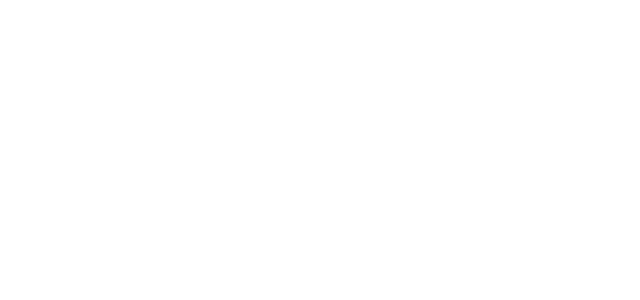
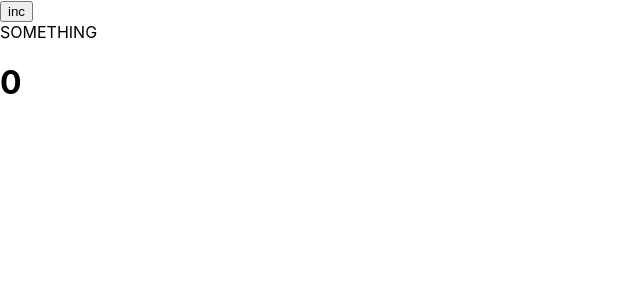
Before and after one commit to OleksandraRiabchenko/redux-okten, a React (Create React App) app: page / in a window 1280 px wide. Shown: the top 300 px of the page, without its empty margins (0-640 px from the left). Built offline with nearby package versions, Linux system fonts and the light colour scheme.

Commit message:
lesson1 part1 action'INC'

```diff
--- a/src/App.js
+++ b/src/App.js
@@ -1,7 +1,33 @@
+import {useSelector, useDispatch} from 'react-redux';
+
+const SomeNestedChildComponent = () => {
+    // const counter = useSelector((state) => state.counterValue); або 2й варіант одразу деструктуризувати об'єкт
+    const counter = useSelector(({counterValue}) => counterValue);
+    //console.log(counter);
+
+    return (
+        <div>
+            SOMETHING
+            <h1> {counter}</h1>
+
+        </div>
+    )
+}
+
+const SomeChildComponent = () => {
+    return (<SomeNestedChildComponent/>)
+}
+
 export default function App() {
-  return (
-    <div >
-
-    </div>
-  );
+    const dispatch = useDispatch();
+    return (
+        <div>
+            <button onClick={() => {
+                dispatch({type: 'INC'})
+            }
+            }>inc
+            </button>
+            <SomeChildComponent/>
+        </div>
+    );
 }
--- a/src/index.js
+++ b/src/index.js
@@ -4,11 +4,47 @@
 import App from './App';
 import reportWebVitals from './reportWebVitals';
 
+import {createStore} from 'redux';
+import {Provider} from 'react-redux';
+
+const initialState = {
+    counterValue: 0
+}
+const counterReduser = (state = initialState, action) => {
+    //console.log({state, action})
+    switch (action.type) {
+        case 'INC': {
+            return {...state, counterValue: state.counterValue + 1}
+        }
+        case 'DEC': {
+            return {...state, counterValue: state.counterValue - 1}
+        }
+        case 'RESET': {
+            return {...state, counterValue: 0}
+        }
+        default:
+            return state;
+    }
+}
+
+const store = createStore(counterReduser);
+
+// console.log(store);
+// console.log('not from subscribe', store.getState())
+// store.subscribe(() => {
+//     console.log('from subscribe', store.getState())
+// })
+// store.dispatch({
+//     type:'INC'
+// })
+
 ReactDOM.render(
-  <React.StrictMode>
-    <App />
-  </React.StrictMode>,
-  document.getElementById('root')
+    <React.StrictMode>
+        <Provider store={store}>
+            <App/>
+        </Provider>
+    </React.StrictMode>,
+    document.getElementById('root')
 );
 
 // If you want to start measuring performance in your app, pass a function
```
